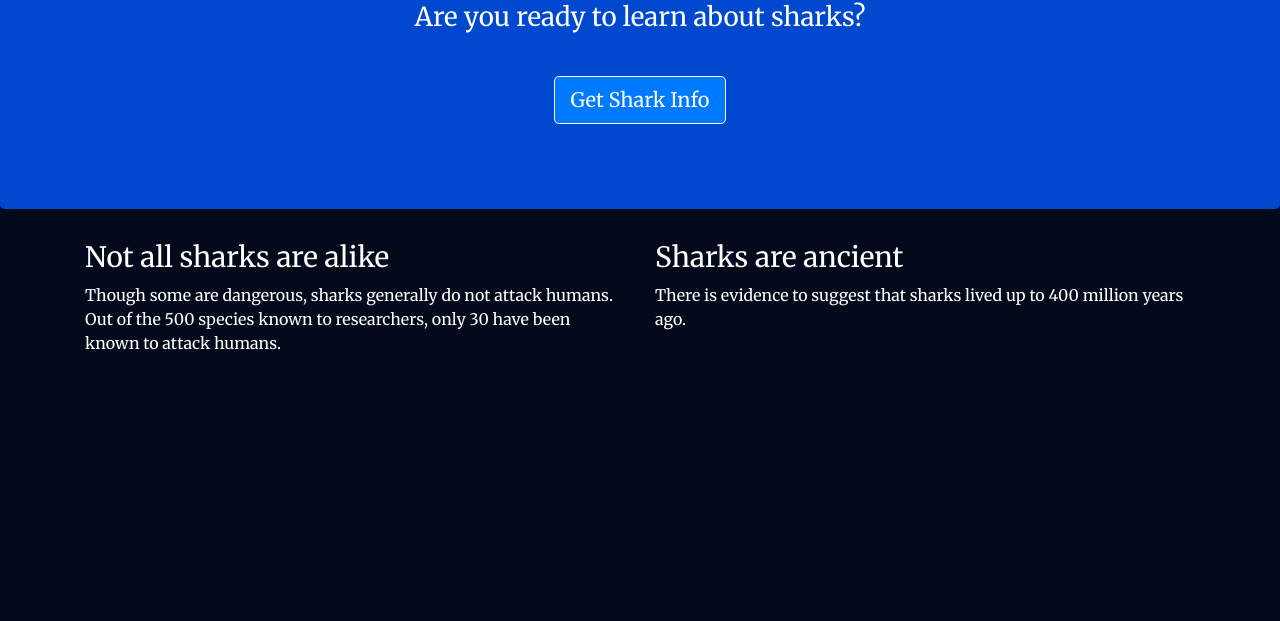
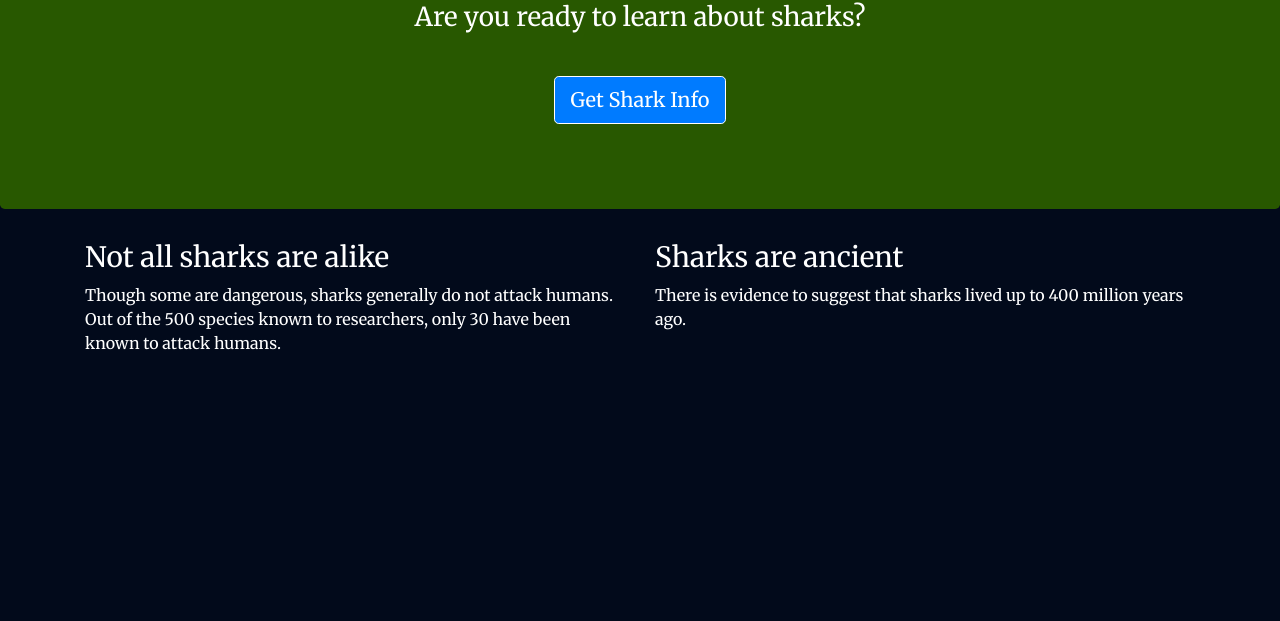
Before and after one commit to RohitDemo/sharks-r-us, a website: page views/index.html in a window 1280 px wide. Shown: the part 179-800 px from the top of the page. Drawn offline with nearby package versions, Linux system fonts and the light colour scheme.

Commit message:
Change the jumbotron bg color to green!

```diff
--- a/views/css/styles.css
+++ b/views/css/styles.css
@@ -19,7 +19,7 @@ p {
 }
 
 .jumbotron {
-    background: #0048CD;
+    background: #285800;
     color: white;
     text-align: center;
 }
--- a/views/index.html
+++ b/views/index.html
@@ -2,7 +2,7 @@
 <html lang="en">
 
 <head>
-    <title>About Sharks</title>
+    <title>Sharks R Us</title>
     <meta charset="utf-8">
     <meta name="viewport" content="width=device-width, initial-scale=1">
     <link rel="stylesheet" href="https://stackpath.bootstrapcdn.com/bootstrap/4.1.3/css/bootstrap.min.css" integrity="sha384-MCw98/SFnGE8fJT3GXwEOngsV7Zt27NXFoaoApmYm81iuXoPkFOJwJ8ERdknLPMO" crossorigin="anonymous">
```
